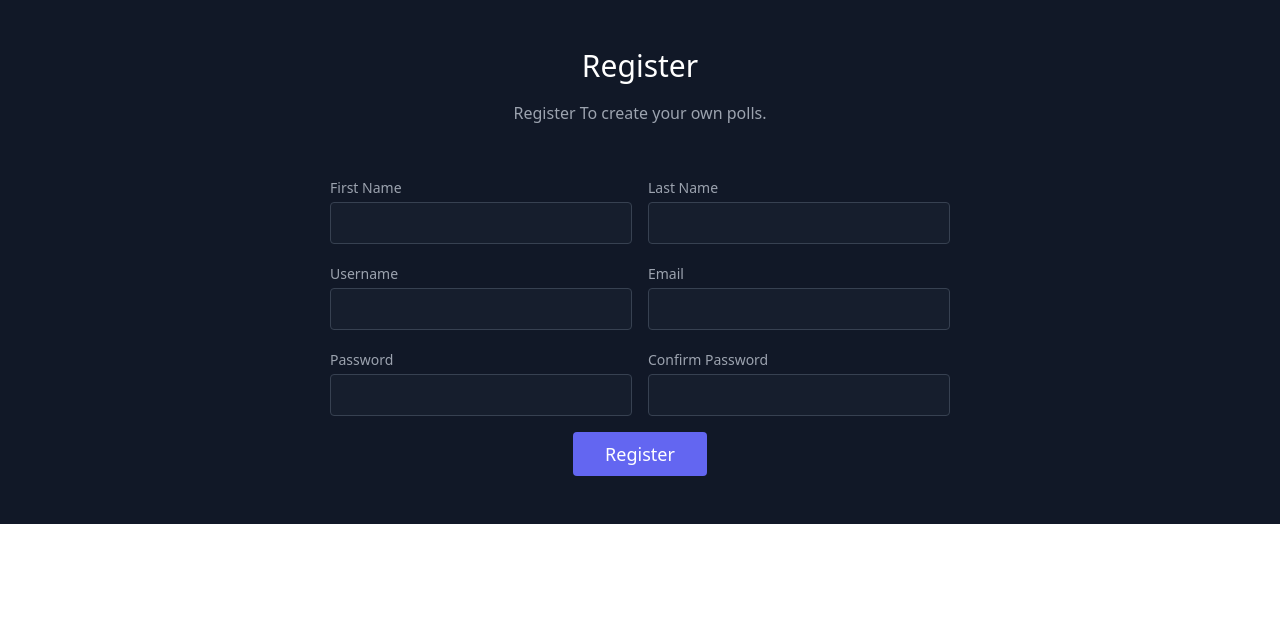
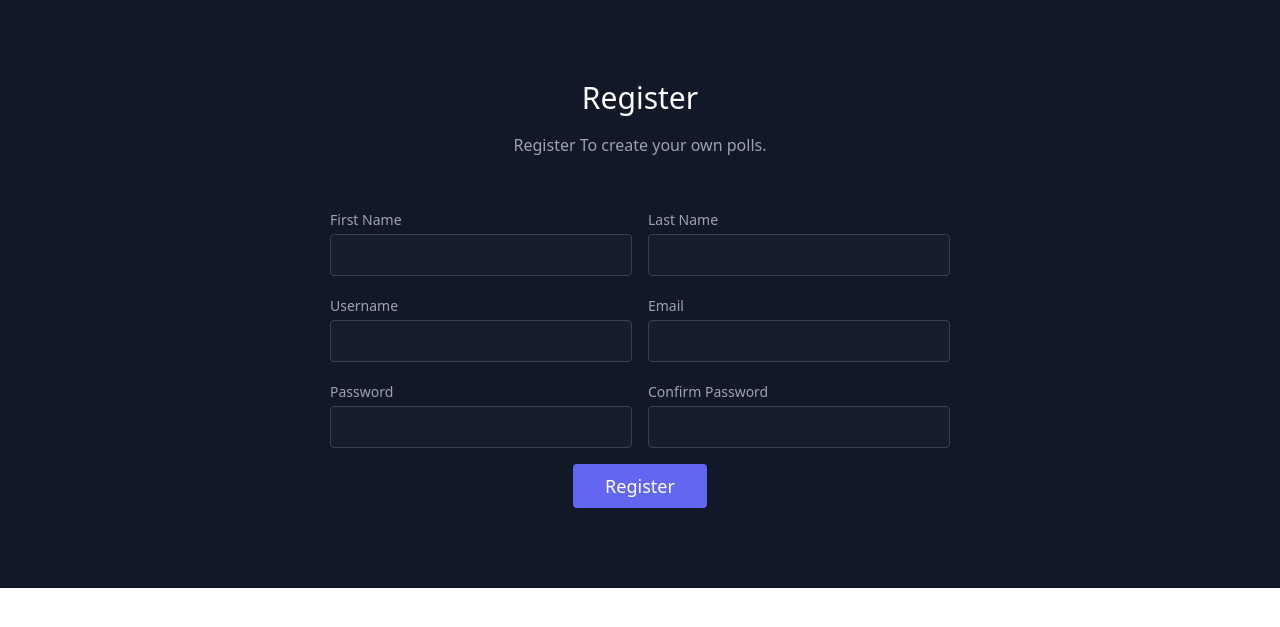
Before and after one commit to jhabarsingh/LETSPOLL, a Django app: page /register in a window 1280 px wide. Shown: the top 627 px of the page. Run offline with Django 3.2, Linux system fonts and the light colour scheme.

Commit message:
fixed ui issue in register.html ;

```diff
--- a/app/templates/register.html
+++ b/app/templates/register.html
@@ -1,7 +1,7 @@
 <link href="https://unpkg.com/tailwindcss@^1.0/dist/tailwind.min.css" rel="stylesheet">
 <section class="text-gray-400 bg-gray-900 body-font relative">
 
-  <div class="container px-5 py-12 mx-auto">
+  <div class="container px-5 py-20 mx-auto">
     <div class="flex flex-col text-center w-full mb-12">
       <h1 class="sm:text-3xl text-2xl font-medium title-font mb-4 text-white">Register</h1>
       <p class="lg:w-2/3 mx-auto leading-relaxed text-base">Register To create your own polls.</p>
```
